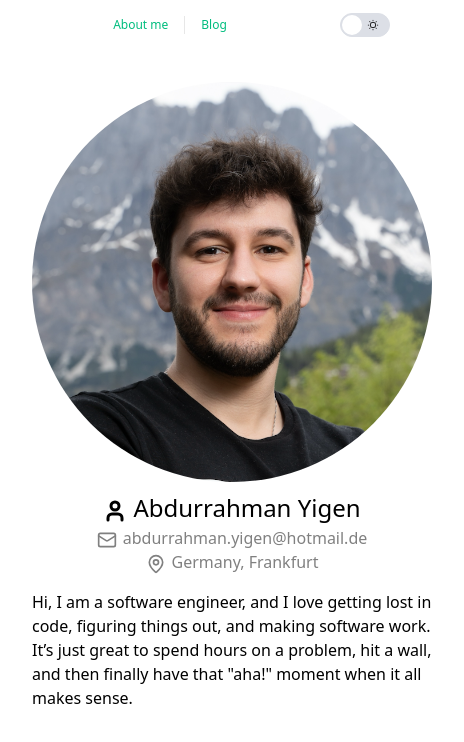
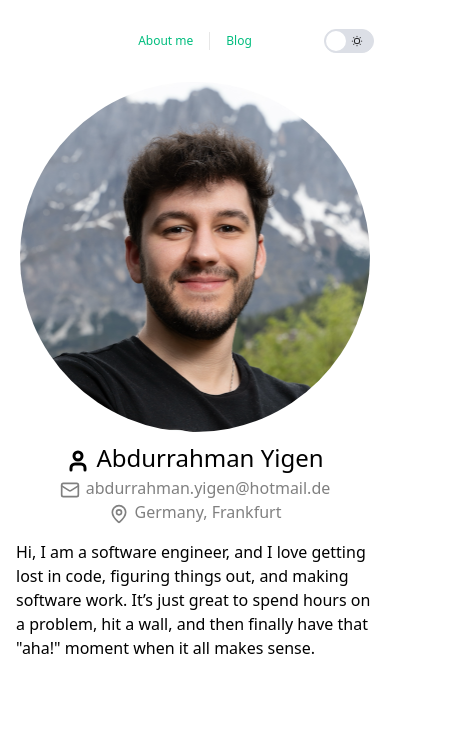
Before and after one commit to AbdurrahmanYigen/AbdurrahmanYigen.github.io, a Vue app: page / in a window 390 px wide. Shown: the top 742 px of the page, 464 px wide, since content can reach past the window. Built offline with nearby package versions, Linux system fonts and the light colour scheme.

Commit message:
fix horizontal scrollable site on mobile

```diff
--- a/package.json
+++ b/package.json
@@ -11,7 +11,8 @@
     "build-only": "vite build",
     "type-check": "vue-tsc --build",
     "lint": "eslint . --fix",
-    "format": "prettier --write src/"
+    "format": "prettier --write src/",
+    "deploy": "rm -rf dist && npm run build && cp CNAME dist/CNAME && gh-pages -d dist -b gh-pages"
   },
   "dependencies": {
     "@element-plus/icons-vue": "^2.3.1",
--- a/src/App.vue
+++ b/src/App.vue
@@ -60,4 +60,13 @@ nav a:first-of-type {
     margin-top: 1rem;
   }
 }
+
+@media (max-width: 1023px) {
+  .header-nav-bar {
+    .dark-mode-switch {
+      position: absolute;
+      right: 0;
+    }
+  }
+}
 </style>
--- a/src/assets/main.css
+++ b/src/assets/main.css
@@ -5,15 +5,15 @@
 
 
 #app {
+  position: relative;
   display: flex;
   flex-direction: column;
   align-items: center;
+  margin: 1rem;
 }
 
 #content {
   max-width: 1100px;
-  margin: 0 auto;
-  padding: 2rem;
   font-weight: normal;
 }
 
--- a/src/components/MyProfile.vue
+++ b/src/components/MyProfile.vue
@@ -5,7 +5,7 @@ const url = '/profile-picture.jpg'
 </script>
 
 <template>
-  <div class="wrapper mb-3">
+  <div class="wrapper my-3">
     <el-image class="profile-picture-image" :src="url" fit="cover" />
 
     <div class="my-information">
@@ -23,8 +23,10 @@ const url = '/profile-picture.jpg'
   margin-bottom: 8px;
 
   img {
-    height: 400px;
-    width: 400px;
+    max-width: 350px;
+    width: 100%;
+    height: auto;
+    aspect-ratio: 1 / 1;
     border-radius: 50%;
     object-position: 45% 55%;
   }
```
